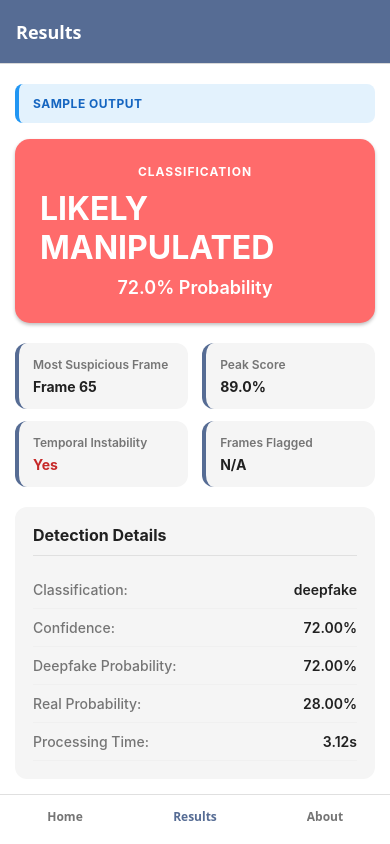
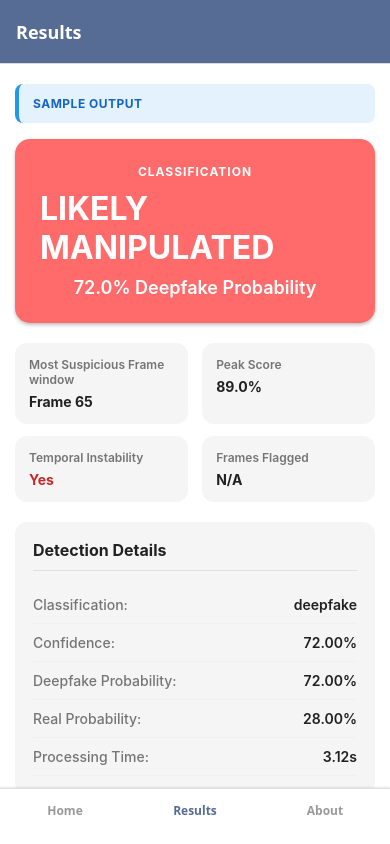
Before and after one commit to abhikarki/Deepfake_detection, a React Native app in the folder mobile/: screen /Results in a window 390 px wide. Built offline with nearby package versions, Linux system fonts and the light colour scheme.

Commit message:
update-results-layout

```diff
--- a/mobile/App.js
+++ b/mobile/App.js
@@ -1,5 +1,4 @@
 import React from 'react';
-import { Text } from 'react-native';
 import { NavigationContainer } from '@react-navigation/native';
 import { createBottomTabNavigator } from '@react-navigation/bottom-tabs';
 import { HomeScreen } from './screens/HomeScreen';
@@ -22,19 +21,25 @@ export default function App() {
             fontWeight: '700',
           },
           tabBarActiveTintColor: colors.primary,
-          tabBarInactiveTintColor: colors.textLight,
+          tabBarInactiveTintColor: '#999999',
           tabBarStyle: {
             backgroundColor: colors.background,
             borderTopColor: '#E0E0E0',
             borderTopWidth: 1,
-            paddingBottom: 8,
-            paddingTop: 8,
-            height: 50,
+            paddingBottom: 0,
+            paddingTop: 0,
+            height: 56,
+            elevation: 8,
+            shadowColor: '#000',
+            shadowOffset: { width: 0, height: -1 },
+            shadowOpacity: 0.1,
+            shadowRadius: 2,
           },
           tabBarLabelStyle: {
             fontSize: 12,
             fontWeight: '600',
-            marginTop: 0,
+            marginBottom: 8,
+            marginTop: 8,
           },
           tabBarIconStyle: {
             display: 'none',
--- a/mobile/assets/colors.js
+++ b/mobile/assets/colors.js
@@ -8,5 +8,5 @@ export const colors = {
   text: '#212121',
   textLight: '#757575',
   deepfake: '#FF6B6B',
-  real: '#51CF66',
+  real: '#4cb65e',
 };
--- a/mobile/components/ResultsDisplay.js
+++ b/mobile/components/ResultsDisplay.js
@@ -42,13 +42,13 @@ export const ResultsDisplay = ({ results, onReset, isSample }) => {
       >
         <Text style={styles.verdictLabel}>CLASSIFICATION</Text>
         <Text style={styles.verdict}>{verdict}</Text>
-        <Text style={styles.probability}>{overallProb}% Probability</Text>
+        <Text style={styles.probability}>{overallProb}% Deepfake Probability</Text>
       </View>
 
       {/* Metrics Grid */}
       <View style={styles.metricsGrid}>
         <View style={styles.metricCard}>
-          <Text style={styles.metricLabel}>Most Suspicious Frame</Text>
+          <Text style={styles.metricLabel}>Most Suspicious Frame window</Text>
           <Text style={styles.metricValue}>
             {results.most_suspicious_frame !== undefined ? `Frame ${results.most_suspicious_frame}` : 'N/A'}
           </Text>
@@ -211,8 +211,6 @@ const styles = StyleSheet.create({
     borderRadius: 12,
     padding: 14,
     width: '48%',
-    borderLeftWidth: 4,
-    borderLeftColor: colors.primary,
   },
   metricLabel: {
     fontSize: 12,
@@ -292,8 +290,6 @@ const styles = StyleSheet.create({
     borderRadius: 12,
     padding: 15,
     marginBottom: 20,
-    borderLeftWidth: 4,
-    borderLeftColor: '#FFC107',
   },
   warningTitle: {
     fontSize: 14,
```
